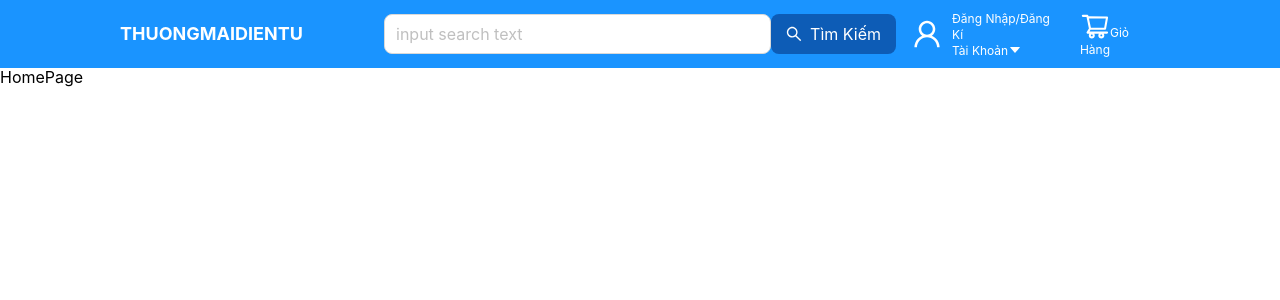
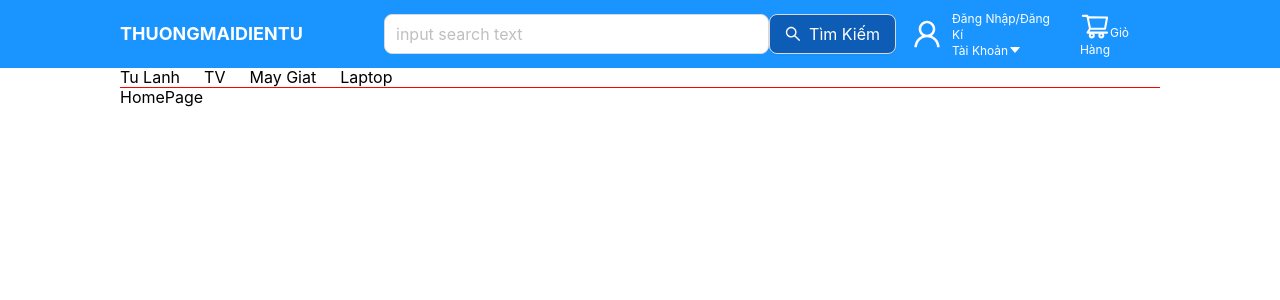
Before and after one commit to QuocTrungTDMU/Website_Ecomerce, a React (Create React App) app in the folder e_ecomerce_system/: page / in a window 1280 px wide. Shown: the top 300 px of the page. Built offline with nearby package versions, Linux system fonts and the light colour scheme.

Commit message:
Done Nav bar - Create Type Product (p1)

```diff
--- /dev/null
+++ b/e_ecomerce_system/src/components/ButtonComponent/ButtonComponent.jsx
@@ -0,0 +1,15 @@
+import { Button } from 'antd'
+import React from 'react'
+
+const ButtonComponent = ({ size, styleButton, styleTextButton, textButton, ...rests }) => {
+    return (
+        <Button
+            size={size}
+            style={styleButton}
+           {...rests}
+        ><span style={styleTextButton}>{textButton}</span>
+        </Button>
+    )
+}
+
+export default ButtonComponent
--- a/e_ecomerce_system/src/components/ButtonInputSearch/ButtonInputSearch.jsx
+++ b/e_ecomerce_system/src/components/ButtonInputSearch/ButtonInputSearch.jsx
@@ -1,6 +1,8 @@
-import { Button, Input } from 'antd'
+
 import React from 'react'
 import { SearchOutlined } from '@ant-design/icons'
+import InputComponent from '../InputComponent/InputComponent'
+import ButtonComponent from '../ButtonComponent/ButtonComponent'
 
 
 const ButtonInputSearch = (props) => {
@@ -14,19 +16,23 @@
             colorButton = 'white'
     } = props
     return (
-        <div style={{ display: 'flex' }}>
-            <Input
+        <div style={{ display: 'flex' ,}}>
+            <InputComponent
                 size={size}
                 bordered={bordered}
+                //variant="borderless"
                 placeholder={placeholder}
                 style={{ backgroundColor: backgroundColorInput }}
             />
-            <Button size={size}
-                bordered={bordered}
-                icon={<SearchOutlined color={colorButton} style={{color:colorButton}}/>}
-                //style={{ background: backgroundColorButton,border: !bordered && 'none' }}
-            style={{ border: 'none', boxShadow: 'none',background: backgroundColorButton, }}
-            ><span style={{color:colorButton}}>{textButton}</span></Button>
+            <ButtonComponent
+                size={size}
+                styleButton={{ background: backgroundColorButton,border: !bordered && 'none' }}
+                //styleButton ={{ border: 'none', boxShadow: 'none',background: backgroundColorButton, }}
+                icon={<SearchOutlined color={colorButton} style={{color:'white'}}/>}
+                textButton={textButton}
+                styleTextButton={{color: colorButton}}
+            />
+
         </div>
     )
 }
--- /dev/null
+++ b/e_ecomerce_system/src/components/InputComponent/InputComponent.jsx
@@ -0,0 +1,17 @@
+import { Input } from 'antd'
+import React from 'react'
+
+const InputComponent = ({size,placeholder,bordered,style,...rests}) => {
+    return (
+        <Input
+            size={size}
+            bordered={bordered}
+            //variant="borderless"
+            placeholder={placeholder}
+            style={style}
+            {...rests}
+        />
+    )
+}
+
+export default InputComponent
--- /dev/null
+++ b/e_ecomerce_system/src/components/TypeProduct/TypeProducts.jsx
@@ -0,0 +1,9 @@
+import React from 'react'
+
+const TypeProducts = ({name}) => {
+  return (
+    <div>{name}</div>
+  )
+}
+
+export default TypeProducts
--- a/e_ecomerce_system/src/pages/HomePage/HomePage.jsx
+++ b/e_ecomerce_system/src/pages/HomePage/HomePage.jsx
@@ -1,8 +1,21 @@
 import React from 'react'
+import TypeProducts from '../../components/TypeProduct/TypeProducts'
+import { WrapperTypeProduct } from './style'
 
 const HomePage = () => {
+  const arr = ['Tu Lanh','TV','May Giat','Laptop']
   return (
-    <div>HomePage</div>
+    <div style={{padding:'0 120px'}}>
+      <WrapperTypeProduct>
+      {arr.map((item) => {
+        return (
+          <TypeProducts name={item} key={item} />
+        )
+      })}
+      </WrapperTypeProduct>
+      HomePage
+
+    </div>
   )
 }
 
--- /dev/null
+++ b/e_ecomerce_system/src/pages/HomePage/style.js
@@ -0,0 +1,10 @@
+import styled from 'styled-components'
+
+
+export const WrapperTypeProduct = styled.div`
+    display: flex;
+    align-items: center;
+    gap: 24px;
+    justify-content: flex-start;
+    border-bottom: 1px solid red;
+`
```
